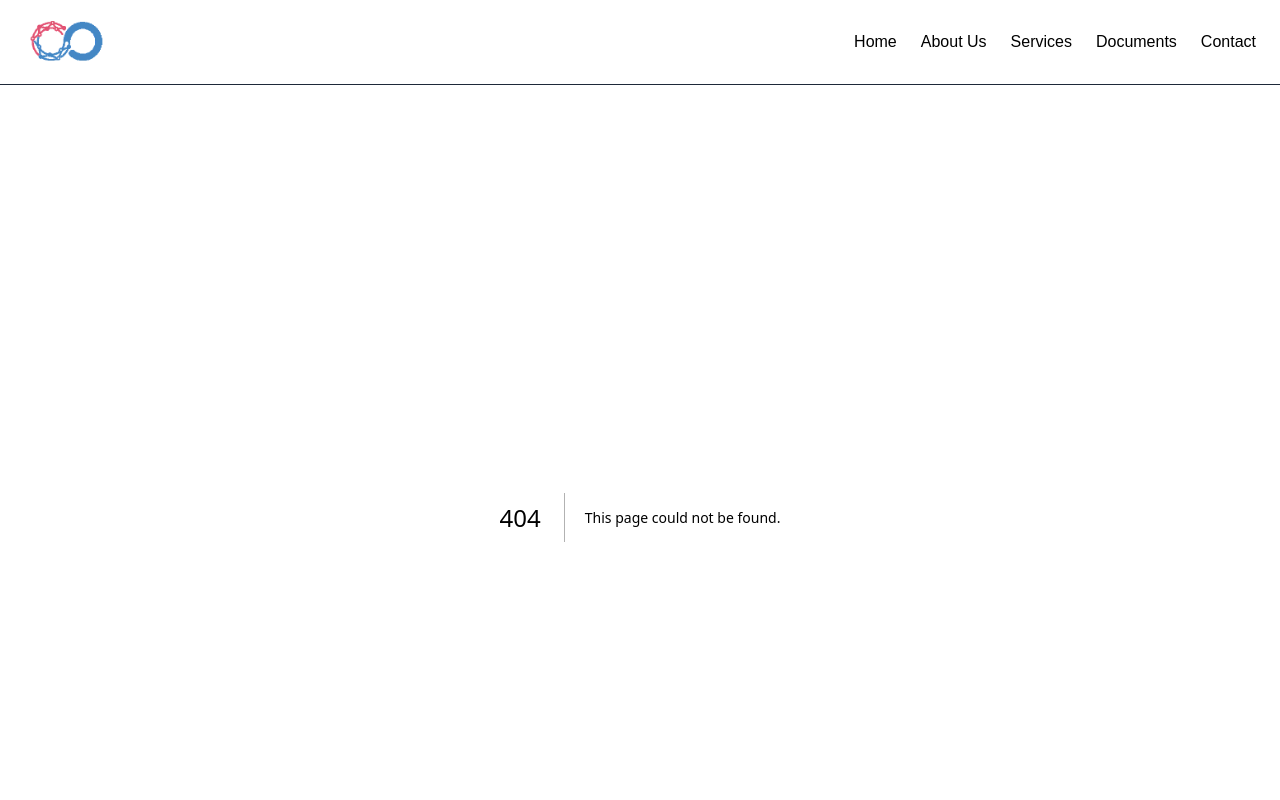
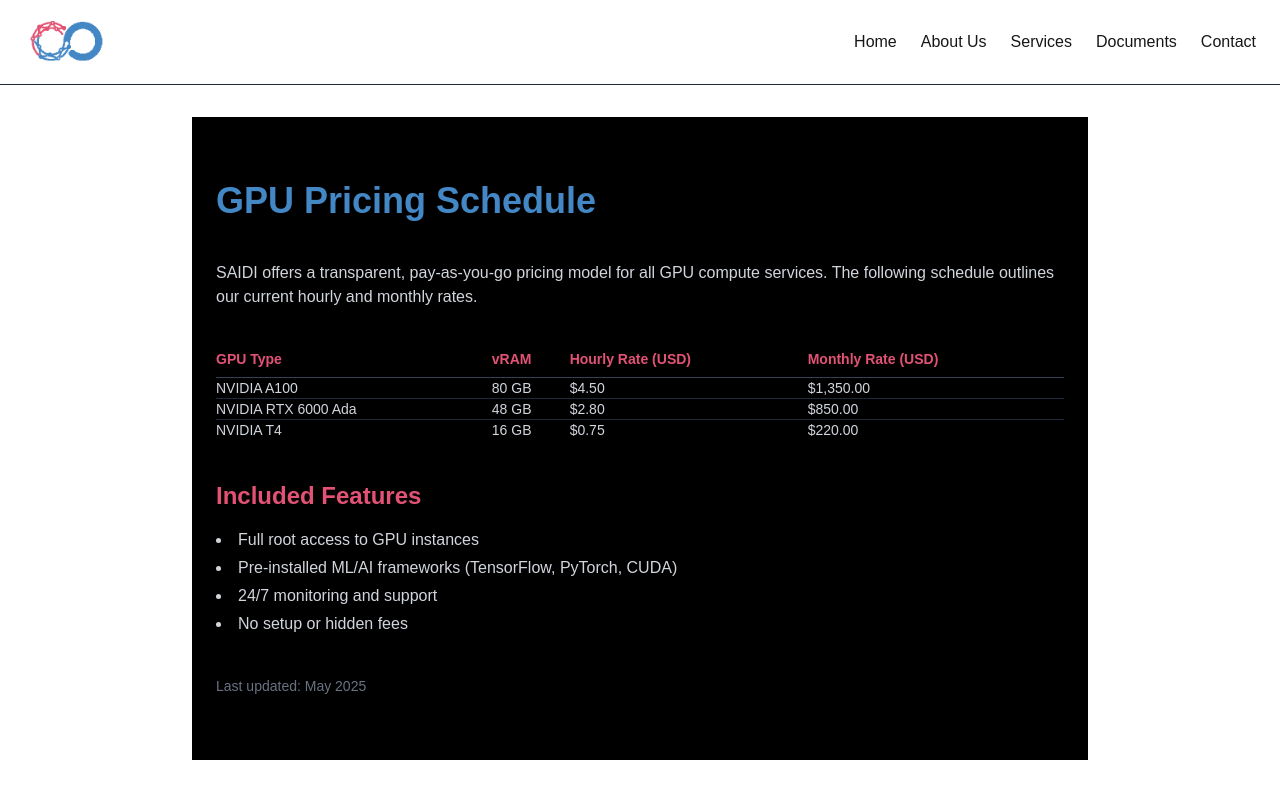
Before and after one commit to saidi-cloud/saidi-site, a Next.js app: page /documents/gpu-pricing in a window 1280 px wide. Before the commit this address had no page. Shown: the top 800 px of the page. Built offline with nearby package versions, Linux system fonts and the light colour scheme.

Commit message:
Add document pages: Terms, Privacy, GPU Pricing. Update overview links.

```diff
--- /dev/null
+++ b/app/documents/gpu-pricing/page.jsx
@@ -0,0 +1,64 @@
+'use client'
+
+import { motion } from 'framer-motion'
+
+export default function PricingPage() {
+  return (
+    <motion.div
+      className="max-w-4xl mx-auto px-6 py-16 text-white bg-black space-y-10"
+      initial={{ opacity: 0 }}
+      animate={{ opacity: 1 }}
+      transition={{ duration: 0.6 }}
+    >
+      <h1 className="text-4xl font-bold text-[#4487c5]">GPU Pricing Schedule</h1>
+      <p className="text-gray-300">
+        SAIDI offers a transparent, pay-as-you-go pricing model for all GPU compute services. The following schedule outlines our current hourly and monthly rates.
+      </p>
+
+      <table className="w-full mt-8 text-left text-sm border-collapse">
+        <thead>
+          <tr className="text-[#e35275] border-b border-gray-700">
+            <th className="pb-2">GPU Type</th>
+            <th className="pb-2">vRAM</th>
+            <th className="pb-2">Hourly Rate (USD)</th>
+            <th className="pb-2">Monthly Rate (USD)</th>
+          </tr>
+        </thead>
+        <tbody className="text-gray-300">
+          <tr className="border-t border-gray-800">
+            <td>NVIDIA A100</td>
+            <td>80 GB</td>
+            <td>$4.50</td>
+            <td>$1,350.00</td>
+          </tr>
+          <tr className="border-t border-gray-800">
+            <td>NVIDIA RTX 6000 Ada</td>
+            <td>48 GB</td>
+            <td>$2.80</td>
+            <td>$850.00</td>
+          </tr>
+          <tr className="border-t border-gray-800">
+            <td>NVIDIA T4</td>
+            <td>16 GB</td>
+            <td>$0.75</td>
+            <td>$220.00</td>
+          </tr>
+        </tbody>
+      </table>
+
+      <section className="space-y-4 mt-10">
+        <h2 className="text-2xl font-semibold text-[#e35275]">Included Features</h2>
+        <ul className="list-disc list-inside text-gray-300 space-y-1">
+          <li>Full root access to GPU instances</li>
+          <li>Pre-installed ML/AI frameworks (TensorFlow, PyTorch, CUDA)</li>
+          <li>24/7 monitoring and support</li>
+          <li>No setup or hidden fees</li>
+        </ul>
+      </section>
+
+      <p className="text-sm text-gray-500 mt-10">
+        Last updated: May 2025
+      </p>
+    </motion.div>
+  )
+}
--- a/app/documents/page.js
+++ b/app/documents/page.js
@@ -1,6 +1,7 @@
 'use client'
 
 import { motion } from 'framer-motion'
+import Link from 'next/link'
 
 export default function DocumentsPage() {
   return (
@@ -13,25 +14,25 @@ export default function DocumentsPage() {
       <section className="text-center">
         <h1 className="text-4xl font-bold text-[#4487c5] mb-4">Documents</h1>
         <p className="text-gray-300 max-w-3xl mx-auto text-lg">
-          Find key SAIDI policy documents and reference materials below.
+          Browse our key policies and reference materials.
         </p>
       </section>
 
-      <ul className="space-y-6 max-w-3xl mx-auto text-left text-[#e35275]">
+      <ul className="space-y-6 max-w-3xl mx-auto text-left text-lg text-gray-200">
         <li>
-          <a href="/pdfs/terms-of-service.pdf" className="hover:underline">
+          <Link href="/documents/terms" className="text-[#e35275] hover:underline">
             Terms of Service
-          </a>
+          </Link>
         </li>
         <li>
-          <a href="/pdfs/privacy-policy.pdf" className="hover:underline">
+          <Link href="/documents/privacy" className="text-[#e35275] hover:underline">
             Privacy Policy
-          </a>
+          </Link>
         </li>
         <li>
-          <a href="/pdfs/gpu-pricing-schedule.pdf" className="hover:underline">
+          <Link href="/documents/gpu-pricing" className="text-[#e35275] hover:underline">
             GPU Pricing Schedule
-          </a>
+          </Link>
         </li>
       </ul>
     </motion.div>
--- /dev/null
+++ b/app/documents/privacy/page.jsx
@@ -0,0 +1,50 @@
+'use client'
+
+import { motion } from 'framer-motion'
+
+export default function PrivacyPage() {
+  return (
+    <motion.div
+      className="max-w-4xl mx-auto px-6 py-16 text-white bg-black space-y-10"
+      initial={{ opacity: 0 }}
+      animate={{ opacity: 1 }}
+      transition={{ duration: 0.6 }}
+    >
+      <h1 className="text-4xl font-bold text-[#4487c5]">Privacy Policy</h1>
+      <p className="text-gray-300">
+        SAIDI is committed to protecting your privacy. This Privacy Policy describes how we collect, use, and protect your personal information.
+      </p>
+
+      <section className="space-y-4">
+        <h2 className="text-2xl font-semibold text-[#e35275]">1. Information We Collect</h2>
+        <p className="text-gray-300">
+          We collect information you provide directly, such as account registration, billing details, and support inquiries. We also collect usage data including IP address, session activity, and system logs.
+        </p>
+
+        <h2 className="text-2xl font-semibold text-[#e35275]">2. Use of Information</h2>
+        <p className="text-gray-300">
+          We use collected information to provide and improve our services, manage billing, enhance security, and communicate service-related updates.
+        </p>
+
+        <h2 className="text-2xl font-semibold text-[#e35275]">3. Data Security</h2>
+        <p className="text-gray-300">
+          SAIDI implements reasonable physical, administrative, and technical safeguards to protect your data from unauthorized access or disclosure.
+        </p>
+
+        <h2 className="text-2xl font-semibold text-[#e35275]">4. Data Sharing</h2>
+        <p className="text-gray-300">
+          We do not sell or rent your personal data. We may share data with trusted vendors for the sole purpose of operating and maintaining the Service.
+        </p>
+
+        <h2 className="text-2xl font-semibold text-[#e35275]">5. Your Rights</h2>
+        <p className="text-gray-300">
+          You may request to review, update, or delete your personal information by contacting our support team.
+        </p>
+      </section>
+
+      <p className="text-sm text-gray-500 mt-10">
+        Last updated: May 2025
+      </p>
+    </motion.div>
+  )
+}
--- /dev/null
+++ b/app/documents/terms/page.jsx
@@ -0,0 +1,50 @@
+'use client'
+
+import { motion } from 'framer-motion'
+
+export default function TermsPage() {
+  return (
+    <motion.div
+      className="max-w-4xl mx-auto px-6 py-16 text-white bg-black space-y-10"
+      initial={{ opacity: 0 }}
+      animate={{ opacity: 1 }}
+      transition={{ duration: 0.6 }}
+    >
+      <h1 className="text-4xl font-bold text-[#4487c5]">Terms of Service</h1>
+      <p className="text-gray-300">
+        These Terms of Service ("Terms") govern your access to and use of SAIDI's cloud computing platform ("Service"). By accessing or using the Service, you agree to be bound by these Terms.
+      </p>
+
+      <section className="space-y-4">
+        <h2 className="text-2xl font-semibold text-[#e35275]">1. Use of Service</h2>
+        <p className="text-gray-300">
+          You may only use the Service in accordance with applicable laws and these Terms. You are responsible for all activities that occur under your account.
+        </p>
+
+        <h2 className="text-2xl font-semibold text-[#e35275]">2. User Responsibilities</h2>
+        <p className="text-gray-300">
+          You agree not to misuse the Service, including but not limited to distributing malware, launching DDoS attacks, or attempting unauthorized access to other systems.
+        </p>
+
+        <h2 className="text-2xl font-semibold text-[#e35275]">3. Fees and Billing</h2>
+        <p className="text-gray-300">
+          Usage of GPU infrastructure is billed according to the pricing published on our platform. All fees are non-refundable except where required by law.
+        </p>
+
+        <h2 className="text-2xl font-semibold text-[#e35275]">4. Termination</h2>
+        <p className="text-gray-300">
+          We reserve the right to suspend or terminate your account at any time for breach of these Terms or misuse of our infrastructure.
+        </p>
+
+        <h2 className="text-2xl font-semibold text-[#e35275]">5. Limitation of Liability</h2>
+        <p className="text-gray-300">
+          SAIDI shall not be liable for indirect, incidental, or consequential damages, including but not limited to data loss, downtime, or service interruption.
+        </p>
+      </section>
+
+      <p className="text-sm text-gray-500 mt-10">
+        Last updated: May 2025
+      </p>
+    </motion.div>
+  )
+}
```
